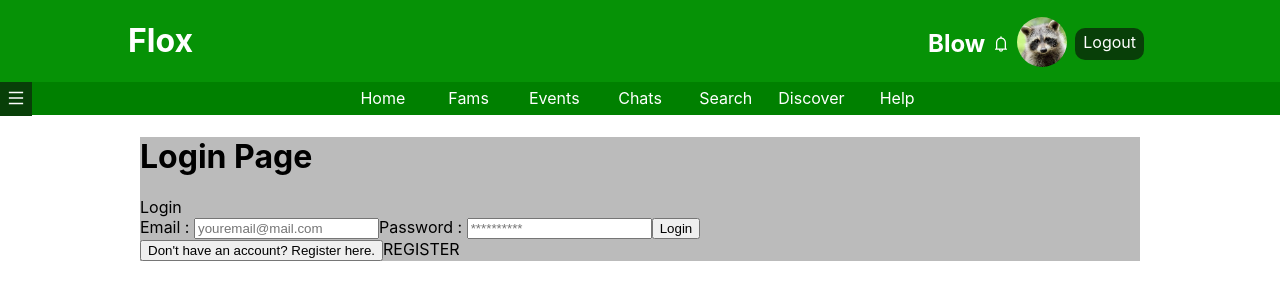
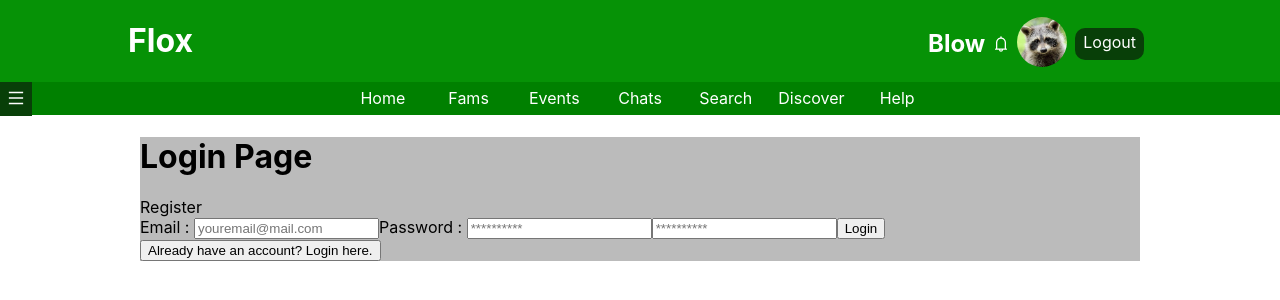
Before and after one commit to benlow22/floxapp, a React (Create React App) app in the folder web-app/: page /login in a window 1280 px wide. Both pictures are taken after a click on the button "Don't have an account? Register here.". Shown: the top 300 px of the page. Built offline with nearby package versions, Linux system fonts and the light colour scheme.

Commit message:
create register and toggle between register and login

```diff
--- a/web-app/src/components/login/Login.tsx
+++ b/web-app/src/components/login/Login.tsx
@@ -1,7 +1,10 @@
 import { useState } from "react";
 import { event } from "../../types/types";
 
-export const Login = () => {
+type TProps = {
+	onFormSwitch: (formName: "login" | "register") => any;
+};
+export const Login = ({ onFormSwitch }: TProps) => {
 	const [email, setEmail] = useState<string>("");
 	const [password, setPassword] = useState<string>("");
 
@@ -33,7 +36,9 @@ export const Login = () => {
 				/>
 				<button type="submit">Login</button>
 			</form>
-			<button>Don't have an account? Register here.</button>
+			<button onClick={() => onFormSwitch("register")}>
+				Don't have an account? Register here.
+			</button>
 		</>
 	);
 };
--- a/web-app/src/components/login/Register.tsx
+++ b/web-app/src/components/login/Register.tsx
@@ -1,3 +1,54 @@
-export const Register = () => {
-	return <>REGISTER</>;
+import { useState } from "react";
+
+type TProps = {
+	onFormSwitch: (formName: "login" | "register") => any;
 };
+
+export const Register = ({ onFormSwitch }: TProps) => {
+	const [email, setEmail] = useState<string>("");
+	const [password, setPassword] = useState<string>("");
+	const [confirmPassword, setConfirmPassword] = useState<string>("");
+	const [name, setName] = useState<string>("");
+
+	const handleSubmit = (e: React.FormEvent) => {
+		e.preventDefault();
+		console.log("EMAIL,", email, "pass", password);
+	};
+	return (
+		<>
+			<>Register</>
+			<form onSubmit={(e: React.FormEvent) => handleSubmit(e)}>
+				<label htmlFor="email">Email : </label>
+				<input
+					type="email"
+					placeholder="youremail@mail.com"
+					id="email"
+					name="email"
+					value={email}
+					onChange={(e) => setEmail(e.target.value)}
+				/>
+				<label htmlFor="password">Password : </label>
+				<input
+					type="password"
+					placeholder="**********"
+					id="password"
+					name="password"
+					value={password}
+					onChange={(e) => setPassword(e.target.value)}
+				/>
+				<input
+					type="password"
+					placeholder="**********"
+					id="password"
+					name="password"
+					value={password}
+					onChange={(e) => setPassword(e.target.value)}
+				/>
+				<button type="submit">Login</button>
+			</form>
+			<button onClick={() => onFormSwitch("login")}>
+				Already have an account? Login here.
+			</button>
+		</>
+	);
+};
--- a/web-app/src/pages/LoginPage.tsx
+++ b/web-app/src/pages/LoginPage.tsx
@@ -1,14 +1,24 @@
 // add OAuth, google and github? atleast 2, and apple for mobile
 //
 
+import { useState } from "react";
 import { Login } from "../components/login/Login";
 import { Register } from "../components/login/Register";
 export const LoginPage = () => {
+	// determine login page or register page
+	const [currentForm, setCurrentForm] = useState<"login" | "register">("login");
+	const toggleForm = (formName: "login" | "register") => {
+		setCurrentForm(formName);
+	};
+
 	return (
 		<>
 			<h1>Login Page</h1>
-			<Login />
-			<Register />
+			{currentForm === "login" ? (
+				<Login onFormSwitch={toggleForm} />
+			) : (
+				<Register onFormSwitch={toggleForm} />
+			)}
 		</>
 	);
 };
```
